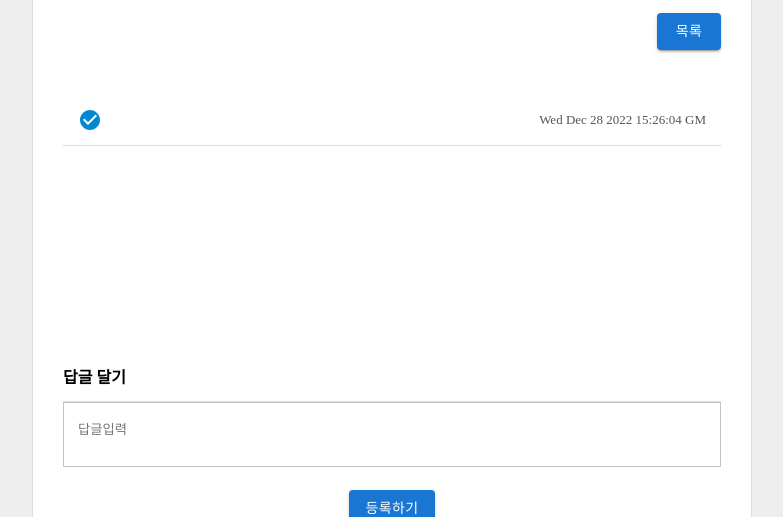
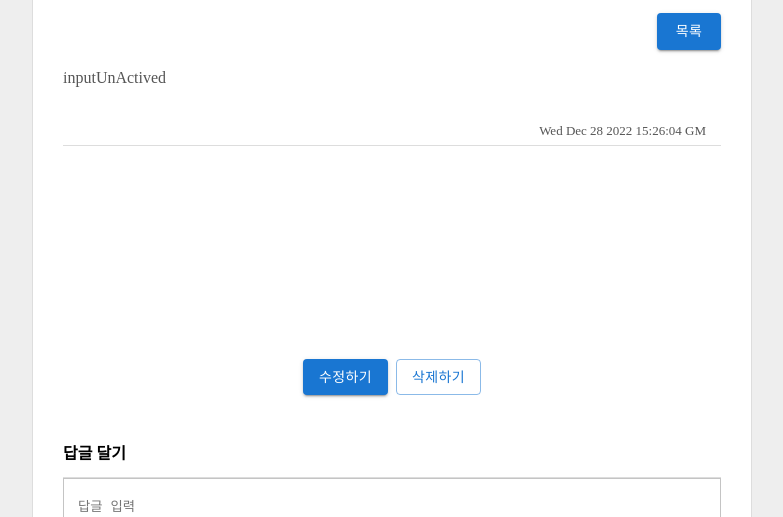
Before and after one commit to Cocktailer-Elice/cocktailer, a React (Vite) app in the folder Frontend/: page /cockflow/detail/0 in a window 1280 px wide. Shown: the part 214-731 px from the top of the page, without its empty margins (248-1031 px from the left). Built offline with nearby package versions, Linux system fonts and the light colour scheme; no server answers.

Commit message:
fix: 2주차 코드리뷰 수정중

```diff
--- a/Frontend/src/components/Cockflow/CockflowAddComment.tsx
+++ b/Frontend/src/components/Cockflow/CockflowAddComment.tsx
@@ -7,6 +7,7 @@ import { useForm } from 'react-hook-form';
 
 const TextBox = styled.textarea`
   width: 100%;
+  height: 150px;
   padding: 16.5px 14px;
   border-color: rgba(0, 0, 0, 0.23);
   resize: none;
@@ -25,15 +26,20 @@ export const CockflowAddComment = ({ cockflowId }: any) => {
 
   const { register, handleSubmit, reset } = useForm();
   const onSubmit = (data: any) => {
-    alert(JSON.stringify(data));
+    // alert(JSON.stringify(data));
     gets(data);
     reset();
+    window.location.replace(`/cockflow/detail/${cockflowId}`);
   };
 
   return (
     <form onSubmit={handleSubmit(onSubmit)}>
       <CockflowBoxTitle smallTitle="답글 달기" />
-      <TextBox placeholder='답글입력' defaultValue="" {...register("content")} />
+      <TextBox
+        placeholder='답글 입력'
+        maxLength={250}
+        defaultValue="" {...register("content")}
+      />
       <Center>
         <Button type="submit" variant="contained">등록하기</Button>
       </Center>
--- a/Frontend/src/components/Cockflow/CockflowDetailBox.tsx
+++ b/Frontend/src/components/Cockflow/CockflowDetailBox.tsx
@@ -2,6 +2,8 @@ import styled from 'styled-components';
 import { useState } from 'react';
 import { CockflowBadge } from '../../components/Cockflow/CockflowBadge';
 import { Middle, FlexMiddle } from '../../components/Cockflow/style';
+import { trimDate } from './CockflowUtils';
+import { CockflowEnrollBtns } from './CockflowEnrollBtns';
 
 interface dataType {
   detailData: {
@@ -16,36 +18,34 @@ interface dataType {
 
 export const CockflowDetailBox = ({ detailData }: dataType) => {
   // 수정 기능 붙으면 - 전역으로 관리
-  const [inputActived, setInputActived] = useState(true);
+  const [inputUnActived, setinputUnActived] = useState(true);
 
   const { title, isBartender, nickname, createdAt, content } = detailData;
 
   return (
     <ContWrap>
-      <form>
+      <form>inputUnActived
         <TitleWrap>
           <div>
-            <ChangedInput type="text" value={title} readOnly={inputActived} />
-          </div><br />
-          <div>
-            <FlexMiddle>
-              <Middle>
-                {isBartender
-                  ? null
-                  : <CockflowBadge /> // 임시로 표시를 반대로.
-                }
-                <div>&nbsp;{nickname}</div>
-              </Middle>
+            <ChangedInput type="text" value={title} readOnly={inputUnActived} />
+          </div>
+          <FlexMiddle>
+            <Middle>
+              {isBartender && <CockflowBadge />}{nickname} &nbsp;
+            </Middle>
+            <div>
               <span>
-                {String(createdAt).split('T')[0].replaceAll('-', '.')}
+                {trimDate(createdAt)}
               </span>
-            </FlexMiddle>
-          </div><br />
+            </div>
+          </FlexMiddle>
           <div>
             {/* <span>(+)조회수</span> */}
           </div>
         </TitleWrap>
-        <TextBox defaultValue="" value={content} readOnly={inputActived} />
+        <TextBox defaultValue="" value={content} readOnly={inputUnActived} />
+        {!inputUnActived && <CockflowEnrollBtns type="enroll" linkto={`/cockflow`} />}
+        {inputUnActived && <CockflowEnrollBtns type="edit" linkto={`/cockflow`} />}
       </form>
     </ContWrap>
   );
@@ -87,5 +87,7 @@ const ChangedInput = styled.input`
   padding: 5px 0px;
     border: none;
     color: #555;
+    font-size: 17px;
+    font-weight: bold;
   }
 `;
--- a/Frontend/src/components/Cockflow/CockflowEnrollBtns.tsx
+++ b/Frontend/src/components/Cockflow/CockflowEnrollBtns.tsx
@@ -2,20 +2,27 @@ import Button from '@mui/material/Button';
 import { Link } from 'react-router-dom';
 import { Center } from './style';
 
-export const CockflowEnrollBtns = () => {
+export const CockflowEnrollBtns = ({ linkto = "/cockflow", type = "enroll" }) => {
+
     return (
         <Center>
             {
-                window.location.pathname === '/cockflow/new'
+                type === "enroll"
+                    // window.location.pathname === '/cockflow/new'
                     ?
                     <>
                         <Button type='submit' variant="contained">등록하기</Button>
                         &nbsp;&nbsp;
-                        <Link to='/cockflow'>
+                        <Link to={linkto}>
                             <Button variant="outlined">취소하기</Button>
                         </Link>
                     </>
-                    : null
+                    :
+                    <>
+                        <Button type='button' variant="contained">수정하기</Button>
+                        &nbsp;&nbsp;
+                        <Button type='button' variant="outlined">삭제하기</Button>
+                    </>
             }
         </Center>
     );
--- a/Frontend/src/components/Cockflow/CockflowGetPost.tsx
+++ b/Frontend/src/components/Cockflow/CockflowGetPost.tsx
@@ -2,12 +2,11 @@ import axios from 'axios';
 import styled from 'styled-components';
 import { useForm } from 'react-hook-form';
 import { CockflowEnrollBtns } from '../../components/Cockflow/CockflowEnrollBtns';
-import { useNavigate } from 'react-router-dom';
+// import { useNavigate } from 'react-router-dom';
 
 export const CockflowGetPost = () => {
-  const navigate = useNavigate();
 
-  const gets = async (data: any) => {
+  const getsCockflowList = async (data: any) => {
     await axios.post('http://localhost:8000/api/cockflow', data)
       .then(function (response) {
         console.log(response);
@@ -19,11 +18,15 @@ export const CockflowGetPost = () => {
 
   const { register, handleSubmit, reset } = useForm();
   const onSubmit = (data: any) => {
-    console.log(JSON.stringify(data));
-    alert('등록되었습니다');
-    gets(data);
-    // reset();
-    navigate(`/cockflow`);
+    if (data.title && data.content) {
+      alert('등록되었습니다');
+      getsCockflowList(data);
+      window.location.replace(`/cockflow`);
+    } else {
+      data.title
+        ? alert(`본문을 입력해주세요`)
+        : alert(`제목을 입력해주세요`)
+    }
   };
 
   return (
@@ -32,14 +35,16 @@ export const CockflowGetPost = () => {
         <InputBox
           {...register("title")}
           readOnly={false}
+          maxLength={50}
           placeholder="질문 제목을 입력해주세요" />
         <TextBox
           defaultValue=""
           {...register("content")}
           readOnly={false}
+          maxLength={250}
           placeholder='질문 내용을 입력해주세요' />
       </CockflowPostBox>
-      <CockflowEnrollBtns />
+      <CockflowEnrollBtns linkto="/cockflow" />
     </form>
   );
 };
--- a/Frontend/src/components/Cockflow/CockflowItemBox.tsx
+++ b/Frontend/src/components/Cockflow/CockflowItemBox.tsx
@@ -37,21 +37,27 @@ const NavLink = styled(Link)`
 
 const Title = styled.div`
   position: absolute;
+  width: 5rem;
+  font-size: 12px;
   top: 50%;
   left: 50%;
   transform: translate(-50%, -50%);
   z-index: 1;
   color: #fff;
-  font-weight: light;
-  word-break: keep-all;
   text-align: center;
   line-height: 1.5;
-  font-size: 12px;
+  text-overflow: ellipsis;
+  overflow: hidden;
+  word-break: break-word;
 `;
 
 const ImgWrap = styled.div`
-  width: 120px;
-  height: 125px;
+  width: 100%;
+  height: 140px;
+  transition: all 0.5s;
+  &:hover {
+    transform: scale(1.2);
+  }
 `;
 
 const Img = styled.img`
--- /dev/null
+++ b/Frontend/src/components/Cockflow/CockflowUtils.ts
@@ -0,0 +1,11 @@
+export const slice20 = (item: string) => {
+    return (
+        item.length <= 10
+            ? item
+            : String(item).slice(0, 10).concat('...')
+    );
+};
+
+export const trimDate = (createdAt: Date) => {
+    return String(createdAt).split('T')[0].replaceAll('-', '.');
+};
--- a/Frontend/src/components/Cockflow/style.ts
+++ b/Frontend/src/components/Cockflow/style.ts
@@ -76,4 +76,5 @@ export const FlexMiddle = styled.div`
     display: flex;
     justify-content: space-between;
     align-items: center;
+    margin: 8px 0px;
 `;
--- a/Frontend/src/containers/Cockflow/CockflowList.tsx
+++ b/Frontend/src/containers/Cockflow/CockflowList.tsx
@@ -1,15 +1,17 @@
 
-import { useState, useEffect } from 'react';
+import { useState, useEffect, useRef } from 'react';
 import styled from 'styled-components';
 import axios from 'axios';
 import { CockflowLinkBtn } from '../../components/Cockflow/CockflowLinkBtn';
 import { CockflowHeader } from '../../components/Cockflow/CockflowHeader';
 import { CockflowItemBox } from '../../components/Cockflow/CockflowItemBox';
 import { P5 } from '../../components/Cockflow/style';
+import { slice20 } from '../../components/Cockflow/CockflowUtils';
+import { useInView } from 'react-intersection-observer';
 
 const List = styled.ul`
   display: grid;
-  grid-template-columns: repeat(3,129px);
+  grid-template-columns: repeat(3, 1fr);
   -webkit-column-gap: 29px;
   column-gap: 20px;
 `;
@@ -19,71 +21,6 @@ const Item = styled.li`
   flex-wrap: wrap;
   margin-bottom: 28.9px;
 `;
-
-const mockData1 = [
-  {
-    id: '1',
-    title: 'string1',
-  }, {
-    id: '2',
-    title: 'string2',
-  }, {
-    id: '3',
-    title: 'string3',
-  }, {
-    id: '4',
-    title: 'string4',
-  }, {
-    id: '5',
-    title: 'string4',
-  }, {
-    id: '6',
-    title: 'string4',
-  }, {
-    id: '7',
-    title: 'string4',
-  }, {
-    id: '8',
-    title: 'string4',
-  }, {
-    id: '9',
-    title: 'string4',
-  }, {
-    id: '10',
-    title: 'string4',
-  }, {
-    id: '11',
-    title: 'string4',
-  }, {
-    id: '12',
-    title: 'string4',
-  }
-]
-
-const imsiData1 = [
-  {
-    "_id": "639f1573a10b5da4bacac17c",
-    "id": 4,
-    "owner": 79,
-    "title": "칵플로우 테스트",
-    "content": "오렌지주스 + 말리부랑 잘 어울리는 술이 뭘까요?",
-    "comments": [],
-    "deletedAt": null,
-    "createdAt": "2022-12-18T13:28:19.385Z",
-    "updatedAt": "2022-12-18T13:28:19.385Z",
-    "__v": 0
-  },
-  {
-    "_id": "63a15e59117f359863eccece",
-    "id": 6,
-    "owner": 92,
-    "title": "칵플로우 테스트",
-    "content": "오렌지주스 + 말리부랑 잘 어울리는 술이 뭘까요?",
-    "deletedAt": null,
-    "createdAt": "2022-12-20T07:03:53.633Z",
-    "updatedAt": "2022-12-20T07:03:53.633Z"
-  }
-]
 
 const imgArr = [
   'https://cdn.pixabay.com/photo/2013/02/21/19/06/drink-84533_960_720.jpg',
@@ -102,22 +39,29 @@ export const CockflowList = () => {
     content: '',
   }]);
 
-  const [pageNum, setPageNum] = useState(1)
+  const page = useRef<number>(1);
+  console.log(page)
+  const [ref, inView] = useInView();
+
+  const getList = () => {
+    console.log(page)
+    axios.get(`http://localhost:8000/api/cockflow/?q=${page}`)
+      .then(res => {
+        console.log(res);
+        if (listData[0].id === '0') {
+          listData.shift();
+        }
+        setListData(() => listData.concat(res.data.cockflows));
+        page.current += 1;
+      });
+  }
+
 
   useEffect(() => {
-
-    //axios.get 호출
-    // axios.get(`http://localhost:8000/api/cockflow`)
-    axios.get(`http://localhost:8000/api/cockflow/?q=${pageNum}`)
-      .then(res => {
-        console.log(res);
-        setListData(res.data.cockflows);
-        setPageNum((prev => prev + 1));
-      });
-
-    // setData(mockData1);
-    //  무한스크롤 - yarn add react-intersection-observer
-  }, []);
+    if (inView) {
+      getList();
+    }
+  }, [inView, getList]);
 
   return (
     <P5>
@@ -126,11 +70,12 @@ export const CockflowList = () => {
       <List>
         {listData.map(item =>
           <Item key={item.id}>
-            <CockflowItemBox key={item.id} id={item.id} title={item.content}
+            <CockflowItemBox key={item.id} id={item.id} title={slice20(item.content)}
               content={imgArr[Math.round(Math.random() * (imgArr.length - 1))]} />
           </Item>
         )}
       </List>
+      <div ref={ref}></div>
     </P5>
   );
 };
```
Also changed, not shown: Frontend/src/components/Cockflow/CockflowCommentAdd.tsx (+15 -5 lines).
